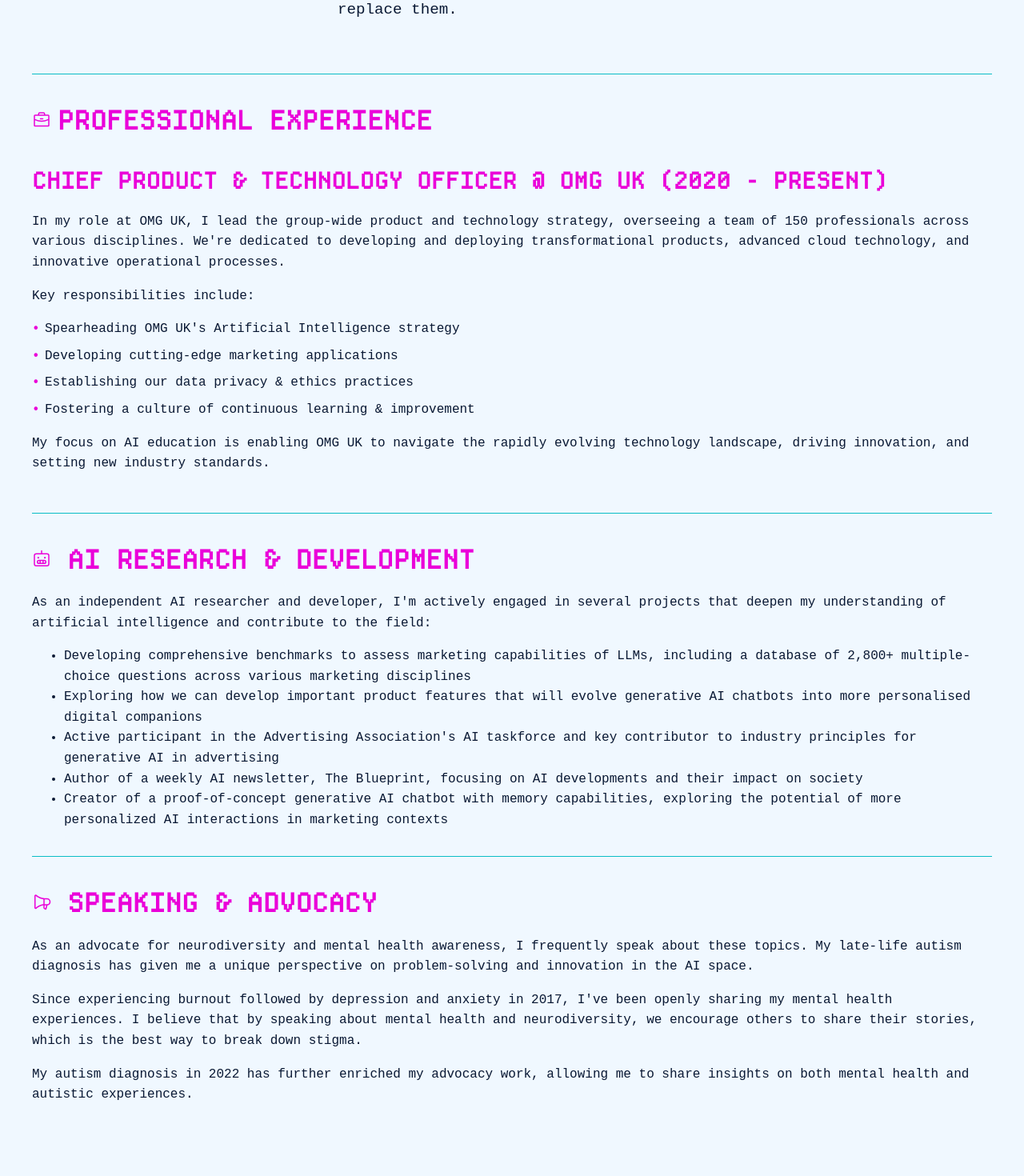
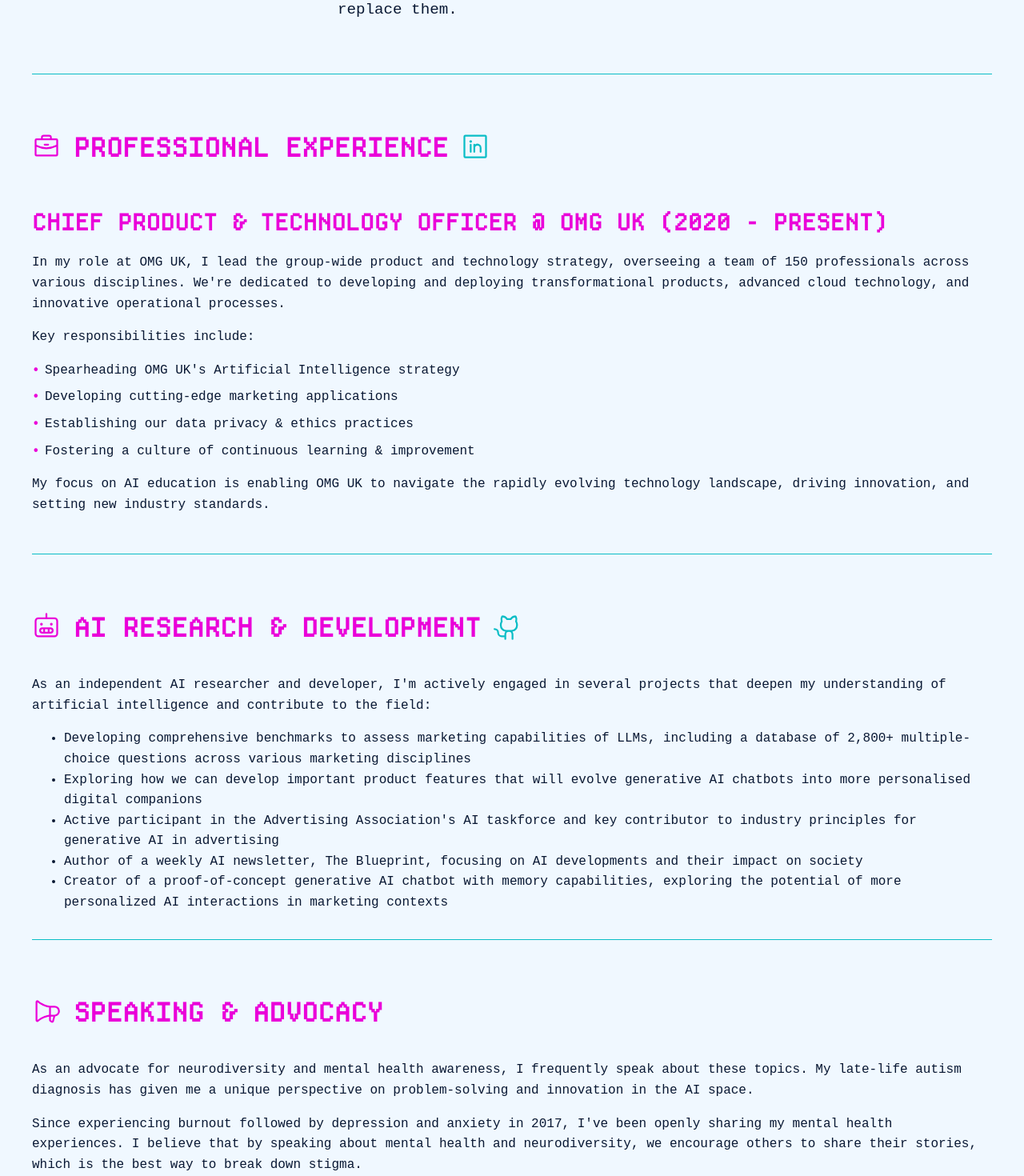
Before and after one commit to seanbetts/seanbetts, a React (Create React App) app: page /about in a window 1280 px wide. Shown: the part 600-2070 px from the top of the page at 80% size. Built offline with nearby package versions, Linux system fonts and the light colour scheme; a web font is replaced by a local one.

Commit message:
About tweaks

```diff
--- a/package.json
+++ b/package.json
@@ -1,7 +1,7 @@
 {
   "name": "seanbetts",
   "repo": "https://seanbetts.github.io/seanbetts",
-  "version": "0.4.1",
+  "version": "0.4.2",
   "private": true,
   "dependencies": {
     "@testing-library/jest-dom": "^5.17.0",
--- a/src/pages/About.js
+++ b/src/pages/About.js
@@ -1,5 +1,5 @@
 import React from 'react';
-import { Briefcase, Robot, Megaphone } from "@phosphor-icons/react";
+import { Briefcase, Robot, Megaphone, LinkedinLogo, GithubLogo } from "@phosphor-icons/react";
 import styles from './About.module.css';
 import profileImage from '../assets/sean-betts-profile.png';
 
@@ -30,7 +30,13 @@
       <hr className={styles.divider} />
 
       <section className={styles.experience}>
-        <h2><Briefcase size={24} /> Professional Experience</h2>
+        <div className={styles.experienceHeader}>
+          <h3><Briefcase size={36} /></h3>
+          <h2>Professional Experience</h2>
+          <a href="https://linkedin.com/in/seanbetts/" target="_blank" rel="noopener noreferrer" className={styles.socialLink} aria-label="LinkedIn Profile">
+            <LinkedinLogo size={36} />
+          </a>
+        </div>
         <h3>Chief Product & Technology Officer @ OMG UK (2020 - Present)</h3>
         <p>
           In my role at OMG UK, I lead the group-wide product and technology strategy, overseeing a team
@@ -55,7 +61,13 @@
       <hr className={styles.divider} />
 
       <section className={styles.aiProjects}>
-        <h2><Robot size={24} /> AI Research & Development</h2>
+        <div className={styles.developerHeader}>
+          <h3><Robot size={36} /></h3>
+          <h2>AI Research & Development</h2>
+          <a href="https://github.com/seanbetts/" target="_blank" rel="noopener noreferrer" className={styles.socialLink} aria-label="GitHub Profile">
+            <GithubLogo size={36} />
+          </a>
+        </div>
         <p>
           As an independent AI researcher and developer, I'm actively engaged in several projects that
           deepen my understanding of artificial intelligence and contribute to the field:
@@ -77,7 +89,10 @@
       <hr className={styles.divider} />
 
       <section className={styles.speaking}>
-        <h2><Megaphone size={24} /> Speaking & Advocacy</h2>
+        <div className={styles.speakingHeader}>
+          <h3><Megaphone size={36} /></h3>
+          <h2>Speaking & Advocacy</h2>
+        </div>
         <p>
           As an advocate for neurodiversity and mental health awareness, I frequently speak about these topics.
           My late-life autism diagnosis has given me a unique perspective on problem-solving and innovation in the AI space.
--- a/src/pages/About.module.css
+++ b/src/pages/About.module.css
@@ -13,6 +13,22 @@
     border: none;
     border-top: 1px solid var(--color-secondary);
     margin: 2rem 0;
+  }
+
+  .experienceHeader, .developerHeader, .speakingHeader {
+    display: flex;
+    align-items: center;
+    margin-bottom: 1rem;
+  }
+
+  .experienceHeader h3, .developerHeader h3, .speakingHeader h3 {
+    margin-top: 2.5rem;
+    margin-right: 1rem;
+  }
+
+  .experienceHeader a, .developerHeader a, .speakingHeader a {
+    margin-left: 1rem;
+    margin-top: 1.5rem;
   }
 
   .experience, .webinars {
@@ -80,3 +96,7 @@
   .headerContent h1 {
     margin-top: 0; /* Removes any top margin from the heading */
   }
+
+  .speaking h2 {
+    margin-top: 2rem;
+  }
```
